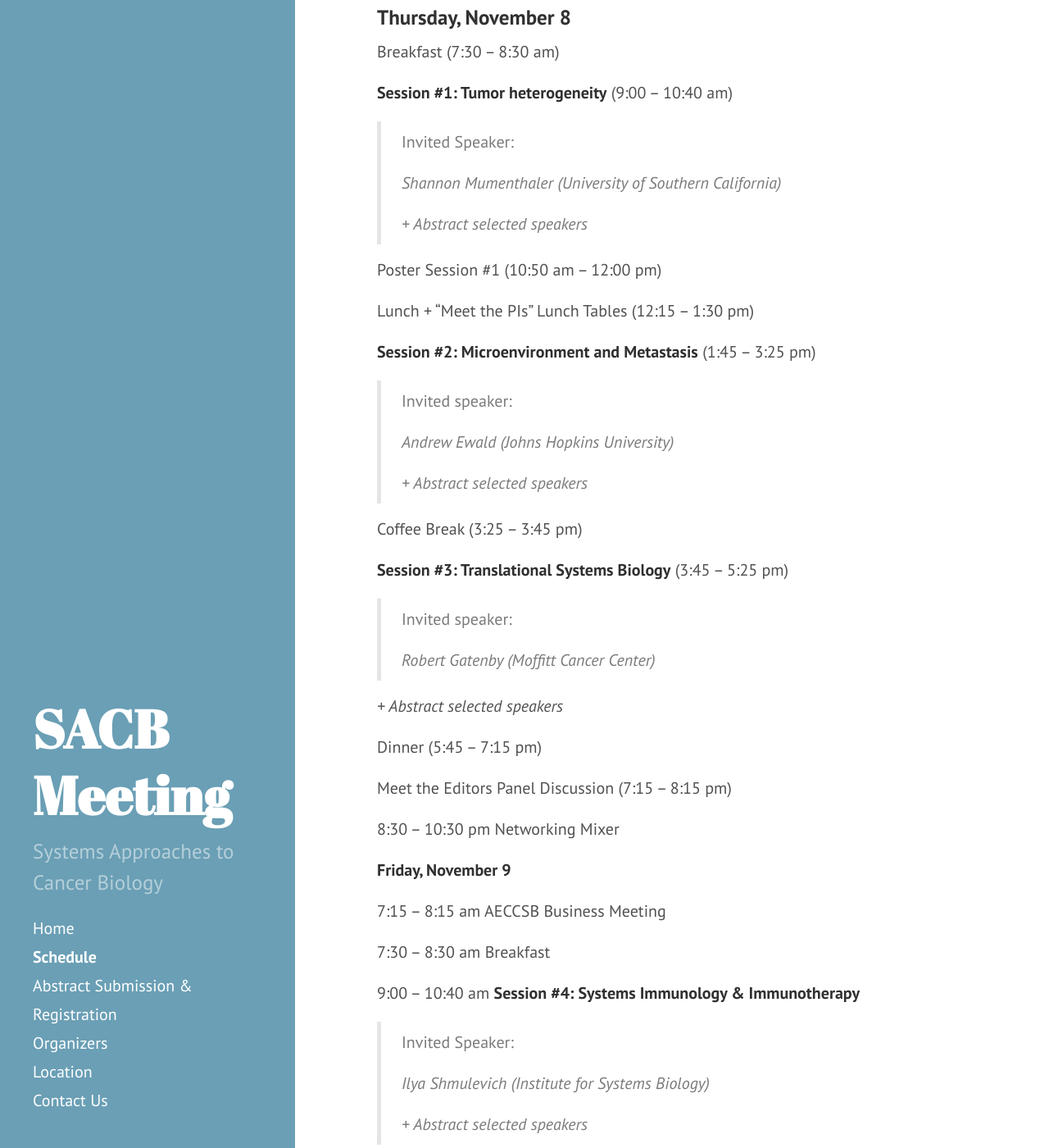
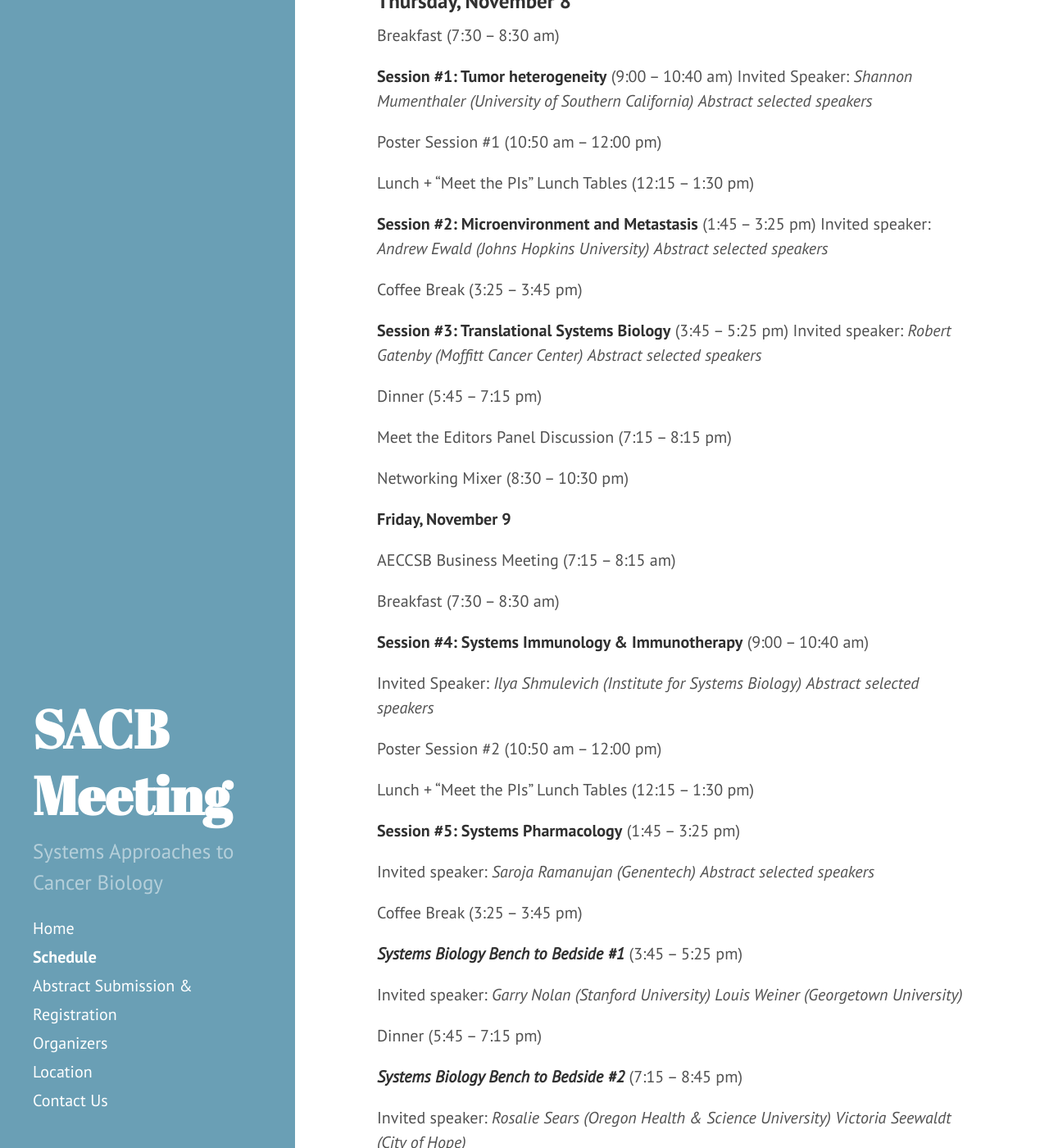
Before and after one commit to AECCSB/sacb-meeting, a Jekyll site: the page built from schedule.md, in a window 1280 px wide and 1400 px high, scrolled down 525 px. Shown: the whole window at 82% size. Built offline with Jekyll 4.4.1, drawn with Linux system fonts in a browser that asks for light colours; some of the changed lines change nothing that is shown; some of the changed text lies outside the part shown.

Commit message:
Update schedule.md

```diff
--- a/schedule.md
+++ b/schedule.md
@@ -3,9 +3,7 @@
 layout: page
 ---
 
-Marine Biological Laboratory
-
-Woods Hole, MA; November 7-10, 2018
+The 2018 meeting will be held November 7–10 at the Marine Biological Laboratory in Woods Hole, MA. Note that this schedule is tentative.
 
 ### Wednesday, November 7
 
@@ -23,106 +21,77 @@
 Breakfast (7:30 – 8:30 am)
 
 **Session #1: Tumor heterogeneity** (9:00 – 10:40 am)
-
-> Invited Speaker:
->
-> *Shannon Mumenthaler (University of Southern California)*
->
-> *+ Abstract selected speakers*
+Invited Speaker: *Shannon Mumenthaler (University of Southern California)*
+*Abstract selected speakers*
 
 Poster Session #1 (10:50 am – 12:00 pm)
 
 Lunch + "Meet the PIs" Lunch Tables (12:15 – 1:30 pm)
 
  **Session #2: Microenvironment and Metastasis** (1:45 – 3:25 pm)
-
-> Invited speaker:
->
-> *Andrew Ewald (Johns Hopkins University)*
->
-> *+ Abstract selected speakers*
+Invited speaker: *Andrew Ewald (Johns Hopkins University)*
+*Abstract selected speakers*
 
 Coffee Break (3:25 – 3:45 pm)
 
 **Session #3: Translational Systems Biology** (3:45 – 5:25 pm)
-
-> Invited speaker:
->
-> *Robert Gatenby (Moffitt Cancer Center)*
-
-*+ Abstract selected speakers*
+Invited speaker: *Robert Gatenby (Moffitt Cancer Center)*
+*Abstract selected speakers*
 
 Dinner (5:45 – 7:15 pm)
 
 Meet the Editors Panel Discussion (7:15 – 8:15 pm)
 
-8:30 -- 10:30 pm Networking Mixer
+Networking Mixer (8:30 – 10:30 pm)
 
 **Friday, November 9**
 
-7:15 -- 8:15 am AECCSB Business Meeting
+AECCSB Business Meeting (7:15 – 8:15 am)
 
-7:30 -- 8:30 am Breakfast
+Breakfast (7:30 – 8:30 am)
 
-9:00 -- 10:40 am **Session \#4: Systems Immunology & Immunotherapy**
+**Session #4: Systems Immunology & Immunotherapy** (9:00 – 10:40 am)
 
-> Invited Speaker:
->
-> *Ilya Shmulevich (Institute for Systems Biology)*
->
-> *+ Abstract selected speakers*
+Invited Speaker: *Ilya Shmulevich (Institute for Systems Biology)*
+*Abstract selected speakers*
 
-10:50 am - 12:00 pm Poster Session \#2
+Poster Session #2 (10:50 am – 12:00 pm)
 
-12:15 -- 1:30 pm Lunch + "Meet the PIs" Lunch Tables
+Lunch + "Meet the PIs" Lunch Tables (12:15 – 1:30 pm)
 
-1:45 -- 3:25 pm **Session \#5: Systems Pharmacology**
+**Session #5: Systems Pharmacology** (1:45 – 3:25 pm)
 
-> Invited speaker:
->
-> *Saroja Ramanujan (Genentech)*
->
-> *+ Abstract selected speakers*
+Invited speaker: *Saroja Ramanujan (Genentech)*
+*Abstract selected speakers*
 
-3:25 -- 3:45 pm Coffee Break
+Coffee Break (3:25 – 3:45 pm)
 
-3:45 -- 5:25 pm ***Systems Biology Bench to Bedside \#1***
+***Systems Biology Bench to Bedside #1*** (3:45 – 5:25 pm)
 
-> Invited speaker:
->
-> *Garry Nolan (Stanford University)*
->
-> *Louis Weiner (Georgetown University)*
+Invited speaker:
+*Garry Nolan (Stanford University)*
+*Louis Weiner (Georgetown University)*
 
-5:45 -- 7:15 pm Dinner
+Dinner (5:45 – 7:15 pm)
 
-7:15 -- 8:45 pm ***Systems Biology Bench to Bedside \#2***
+***Systems Biology Bench to Bedside #2*** (7:15 – 8:45 pm)
 
-> Invited speaker:
->
-> *Rosalie Sears (Oregon Health & Science University)*
->
-> *Victoria Seewaldt (City of Hope)*
+Invited speaker:
+*Rosalie Sears (Oregon Health & Science University)*
+*Victoria Seewaldt (City of Hope)*
 
 **Saturday, November 10**
 
-7:30 -- 8:30 am Breakfast
+Breakfast (7:30 – 8:30 am)
 
-9:00 -- 10:40 am **Session \#6: Signaling Networks in Cancer**
+**Session #6: Signaling Networks in Cancer** (9:00 – 10:40 am)
 
-> Invited Speaker:
->
-> *Ursula Klingmüller (DKFZ)*
->
-> *+ Abstract selected speakers*
+Invited Speaker:
+*Ursula Klingmüller (DKFZ)*
+*Abstract selected speakers*
 
-11:00 am - 12:00 pm Closing Keynote
+Closing Keynote (11:00 am – 12:00 pm)
 
 *Joe Gray (Oregon Health & Science University)*
 
 Note: *Invited talks will be limited to 30 minutes with 10 minutes for questions. Selected talks will be limited to 12 minutes with 3 minutes for questions.*
-
-
-
-
-The 2018 meeting will be held November 7–10. Check back for a detailed schedule soon. In the mean time, you can [find the 2016 schedule here](2016/schedule.html).
```
